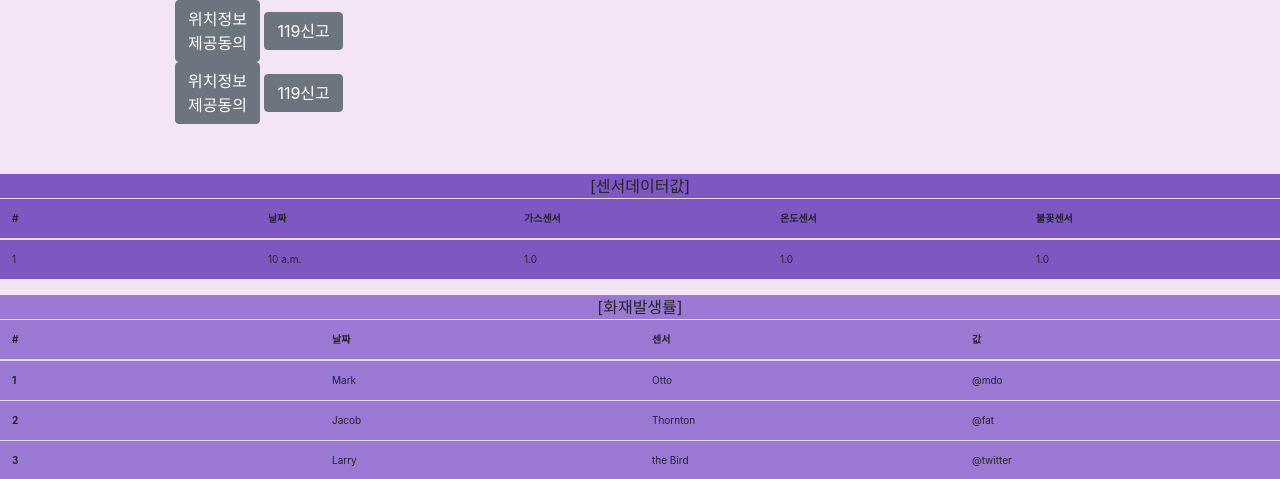
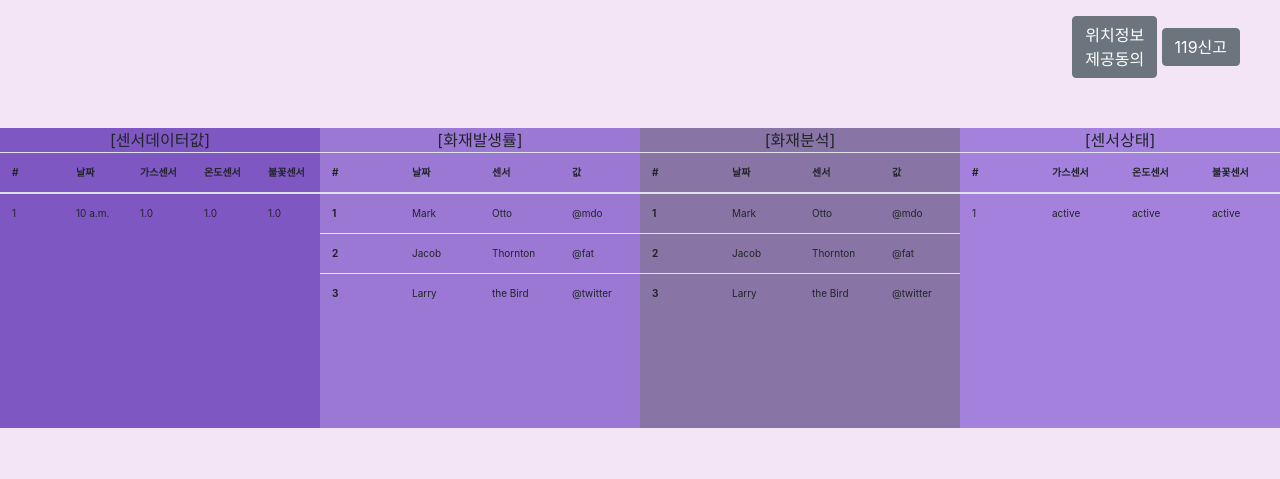
Before and after one commit to smkgs96/testProject, a Django app: page / in a window 1280 px wide. Shown: the top 479 px of the page. Run offline with Django 3.2, Linux system fonts and the light colour scheme; tables that the repository leaves empty hold one stand-in row (values such as "Sample post"); some libraries are stand-ins or nearby versions.

Commit message:
Fix main.html

```diff
--- a/testProject/testapp/templates/testapp/main.html
+++ b/testProject/testapp/templates/testapp/main.html
@@ -81,6 +81,7 @@
     #myLocation {
       display: inline-block;
       margin-left: 135px;
+      float: right;
     }
 
     /* 화면 너비 0 ~ 1200px */
@@ -99,12 +100,6 @@
         width: 100%;
         height: 150px;
         background: #9575cd;
-      }
-
-      <<<<<<< HEAD:testProject/testapp/templates/testapp/main.html .temperature {
-        =======#temperature {
-          >>>>>>>dbtest: testProject/testapp/templates/testapp/메인화면.html position: relative;
-          float: left;
       }
 
       #myLocation {
@@ -255,16 +250,6 @@
           119신고
         </button>
       </div>
-    </div>
-    <div id="myLocation">
-      <button
-        onclick="window.open('{% url 'popup' %}','popup','width=430, height=500, location=no, status=no, scrollbars=yes');"
-        class="btn btn-secondary">
-        위치정보 <br>제공동의
-      </button>
-      <button onclick="document.location.href='tel:119'" type="button" class="btn btn-secondary">
-        119신고
-      </button>
     </div>
   </div>
   <p></p>
```
Lines whose indentation alone changed are shown as unchanged.
